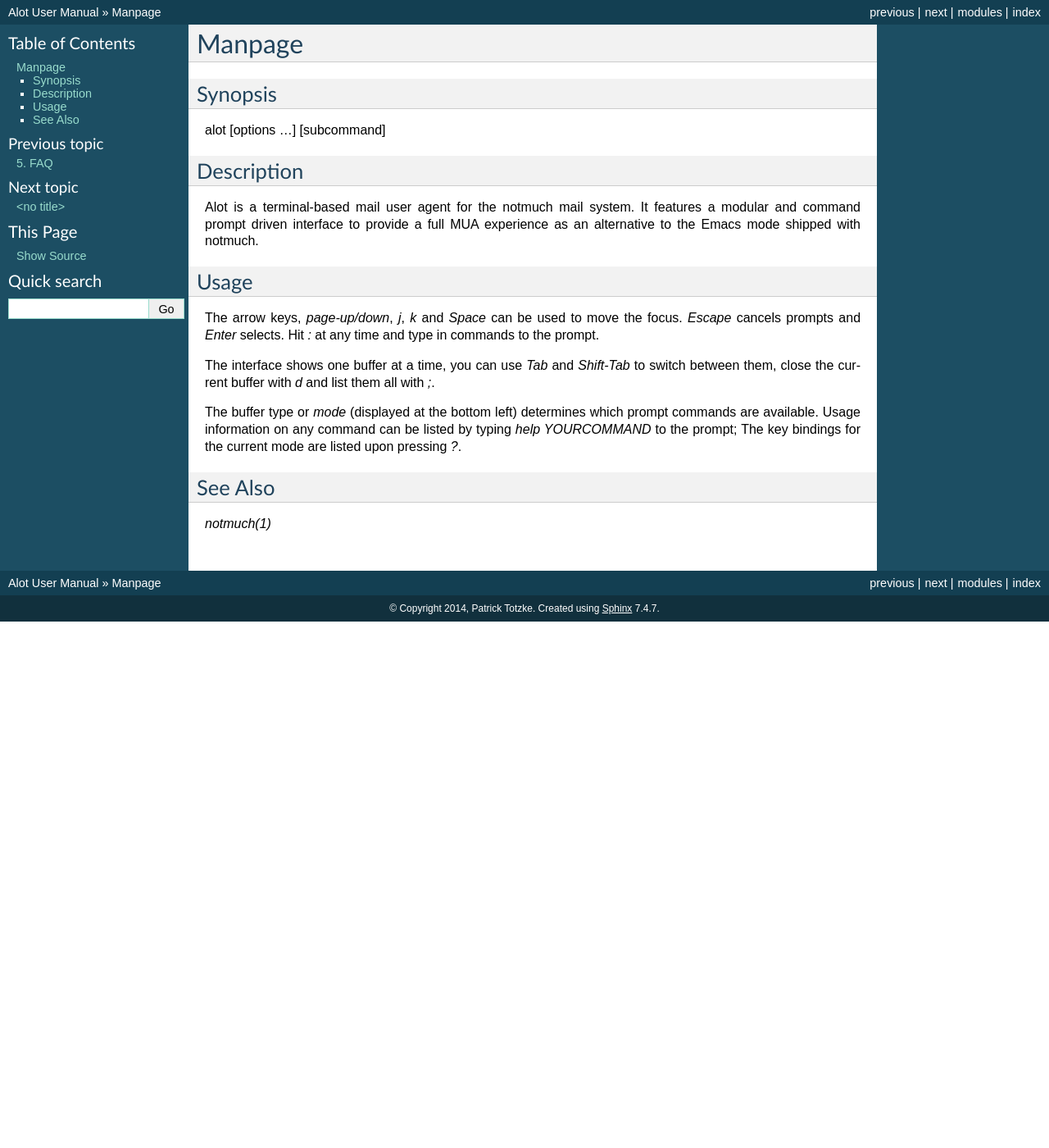
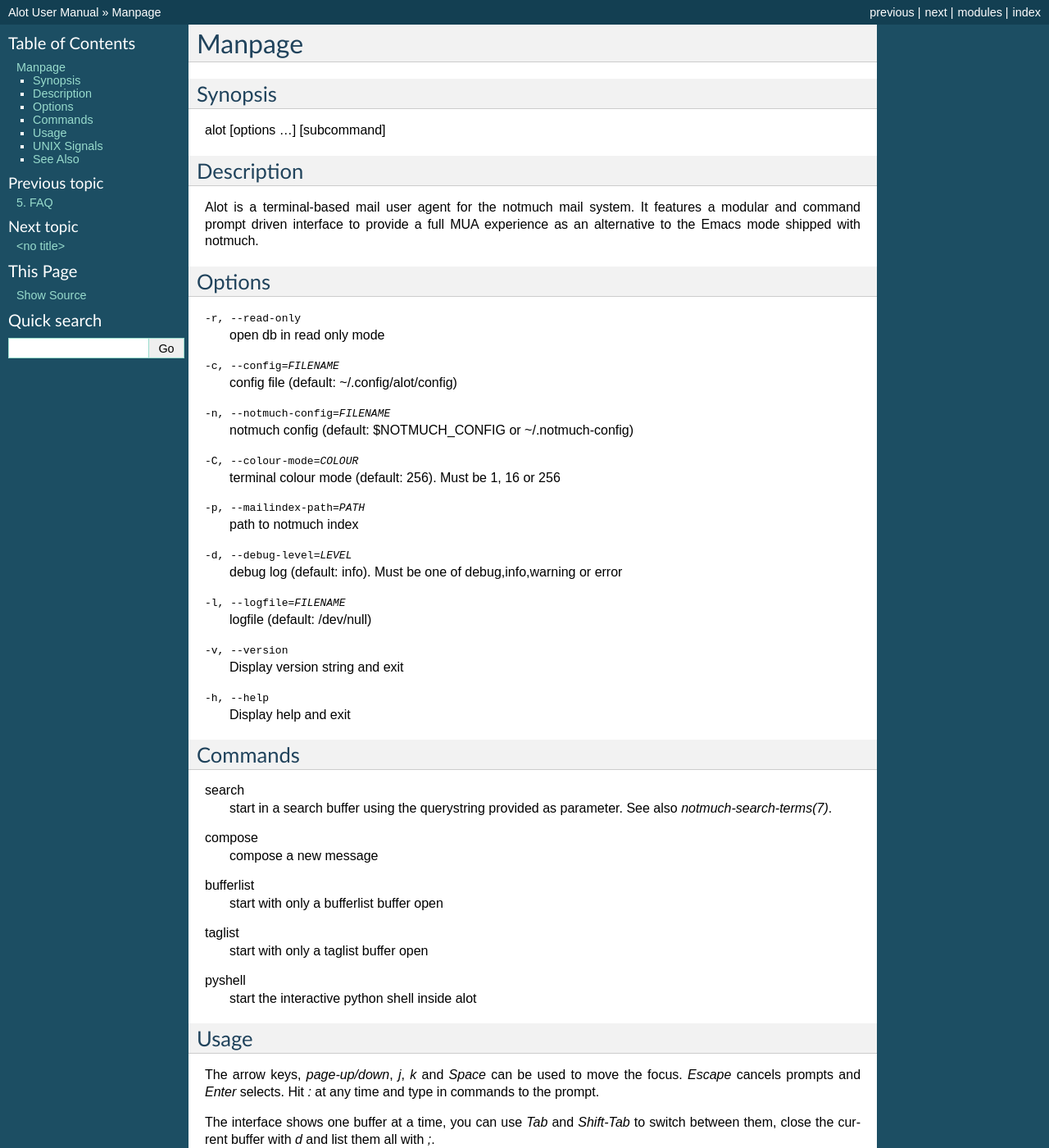
Before and after one commit to pazz/alot, a Sphinx documentation site: the page built from docs/source/manpage.rst, in a window 1280 px wide and 1400 px high. Shown: the whole window at 82% size. Built offline with Sphinx 7.4.7, drawn with Linux system fonts in a browser that asks for light colours; some of the changed text lies outside the part shown.

Commit message:
polish manpage

```diff
--- a/docs/source/manpage.rst
+++ b/docs/source/manpage.rst
@@ -11,10 +11,21 @@
 
 .. include:: description.rst
 
+Options
+-------
+.. include:: usage/cli_options.rst
+
+Commands
+--------
+.. include:: usage/cli_commands.rst
+
 Usage
 -----
 .. include:: usage/first_steps.rst
 
+UNIX Signals
+------------
+.. include:: usage/signals.rst
 
 See Also
 --------
--- a/docs/source/usage/cli_commands.rst
+++ b/docs/source/usage/cli_commands.rst
@@ -1,14 +1,15 @@
 search
     start in a search buffer using the querystring provided as
-    parameter. See also the SEARCH SYNTAX section of notmuch(1)
-    and the output of `alot search --help`.
+    parameter. See also :manpage:`notmuch-search-terms(7)`.
+
 compose
     compose a new message
-    See the output of `alot compose --help` for more info on parameters.
+
 bufferlist
     start with only a bufferlist buffer open
+
 taglist
     start with only a taglist buffer open
+
 pyshell
     start the interactive python shell inside alot
-    See the output of `alot pyshell --help` for more info on parameters.
```
